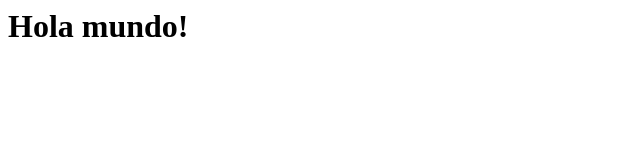
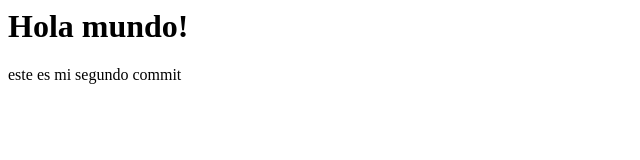
Before and after one commit to LaDuquesaDev/Hello-World, a plain HTML site: page index.html in a window 1280 px wide. Shown: the whole page, without its empty margins (0-640 px from the left). Drawn offline with Linux system fonts and the light colour scheme.

Commit message:
este es mi segundo commit :3

```diff
--- a/index.html
+++ b/index.html
@@ -2,5 +2,6 @@
 	<head></head>
 <body>
 	<h1>Hola mundo!</h1>
+	<p>este es mi segundo commit</p>
 </body>
 </html>
```
